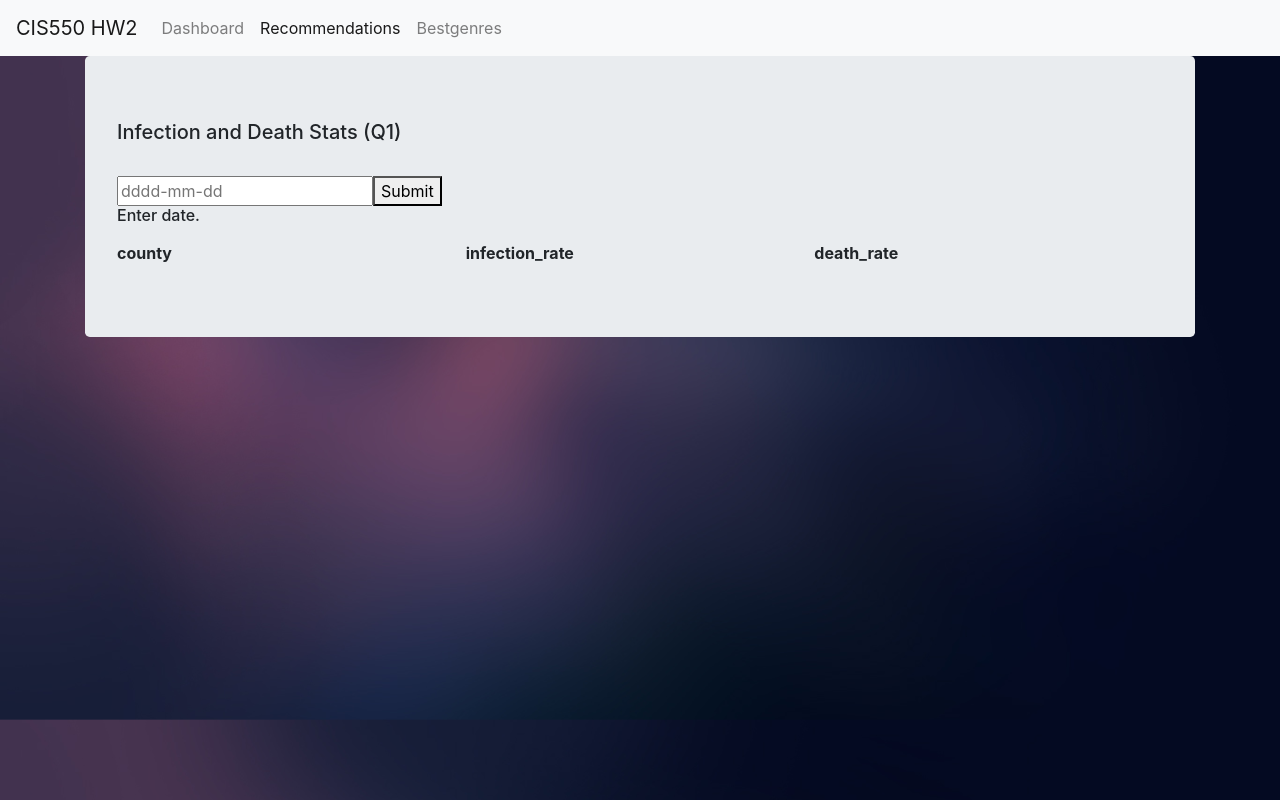
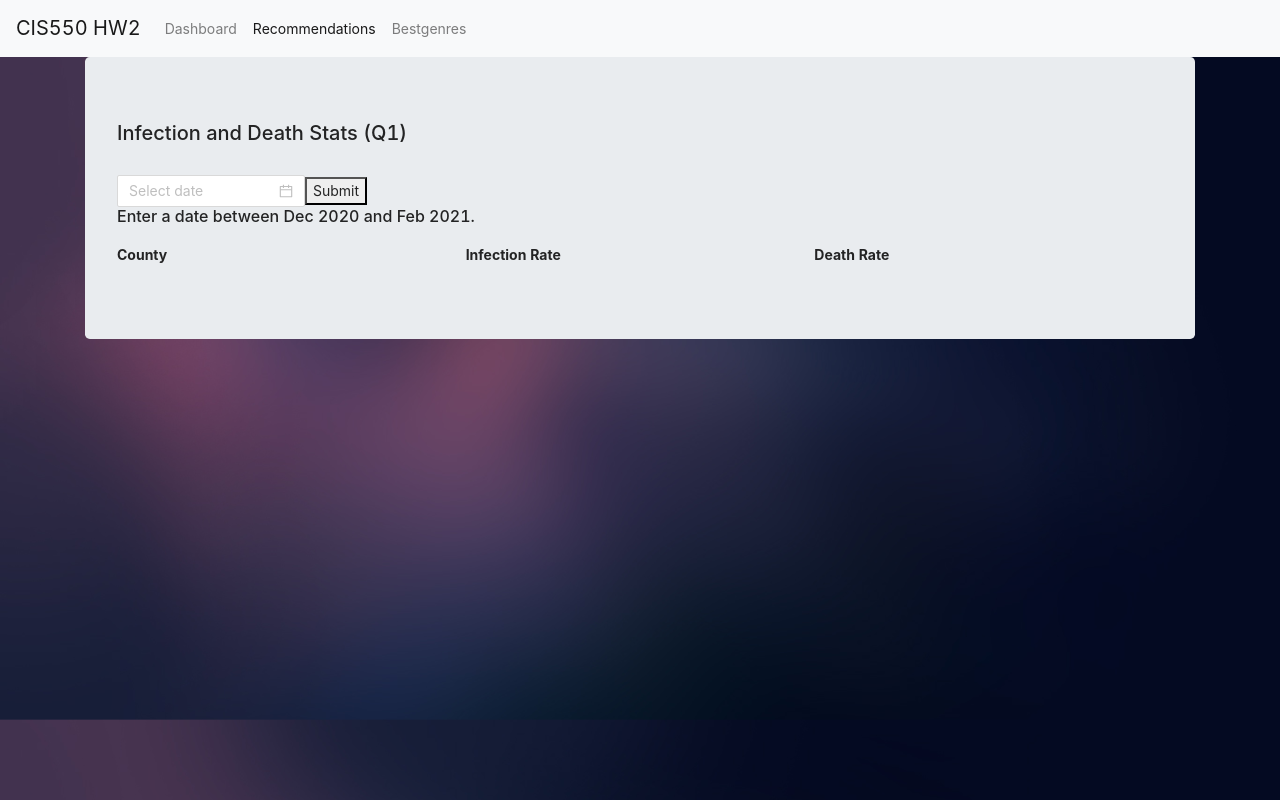
Before and after one commit to ChloeXWang/cis_550_project, a React (Create React App) app in the folder hw2/client/: page /recommendations in a window 1280 px wide. Built offline with nearby package versions, Linux system fonts and the light colour scheme.

Commit message:
new code for date picker

```diff
--- a/hw2/client/src/components/Recommendations.js
+++ b/hw2/client/src/components/Recommendations.js
@@ -3,6 +3,28 @@ import PageNavbar from './PageNavbar';
 import RecommendationsRow from './RecommendationsRow';
 import '../style/Recommendations.css';
 import 'bootstrap/dist/css/bootstrap.min.css';
+import ReactDOM from 'react-dom';
+import 'antd/dist/antd.css';
+import { DatePicker, Space } from 'antd';
+import moment from 'moment';
+
+//const { RangePicker } = DatePicker;
+const dateFormat = 'YYYY-MM-DD';
+
+function disabledDate(current) {
+	let start = moment('2020-11-00').format(dateFormat);
+	let end = moment('2021-04-00').format(dateFormat);
+	if (current < moment(start)) {
+		return true;
+	}
+	else if (current > moment(end)) {
+		return true;
+	}
+	else {
+		return false;
+	}
+}
+
 
 export default class Recommendations extends React.Component {
 	constructor(props) {
@@ -19,9 +41,10 @@ export default class Recommendations extends React.Component {
 		this.submitMovie = this.submitMovie.bind(this);
 	}
 
-	handleMovieNameChange(e) {
+	handleMovieNameChange(date, dateString) {
 		this.setState({
-			movieName: e.target.value
+			//movieName: e.target.value
+			movieName: dateString
 		});
 	}
 
@@ -46,7 +69,6 @@ export default class Recommendations extends React.Component {
 				// Print the error if there is one.
 				console.log(err);
 			});
-
 	}
 
 	// Hint: Name of movie submitted is contained in `this.state.movieName`.
@@ -67,15 +89,17 @@ export default class Recommendations extends React.Component {
 						<div className="h5">Infection and Death Stats (Q1)</div>
 						<br></br>
 						<div className="input-container">
-							<input type='text' placeholder="dddd-mm-dd" value={this.state.movieName} onChange={this.handleMovieNameChange} id="movieName" className="movie-input" />
+							<Space direction="vertical">
+								<DatePicker onChange={this.handleMovieNameChange} id="movieName" className="movie-input" disabledDate={disabledDate} />
+							</Space>
 							<button id="submitMovieBtn" className="submit-btn" onClick={this.submitMovie}>Submit</button>
 						</div>
 						<div className="header-container">
-							<div className="h6">Enter date.</div>
+							<div className="h6">Enter a date between Dec 2020 and Feb 2021.</div>
 							<div className="headers">
-								<div className="header"><strong>county</strong></div>
-								<div className="header"><strong>infection_rate</strong></div>
-								<div className="header"><strong>death_rate</strong></div>
+								<div className="header"><strong>County</strong></div>
+								<div className="header"><strong>Infection Rate</strong></div>
+								<div className="header"><strong>Death Rate</strong></div>
 							</div>
 						</div>
 						<div className="results-container" id="results">
```
